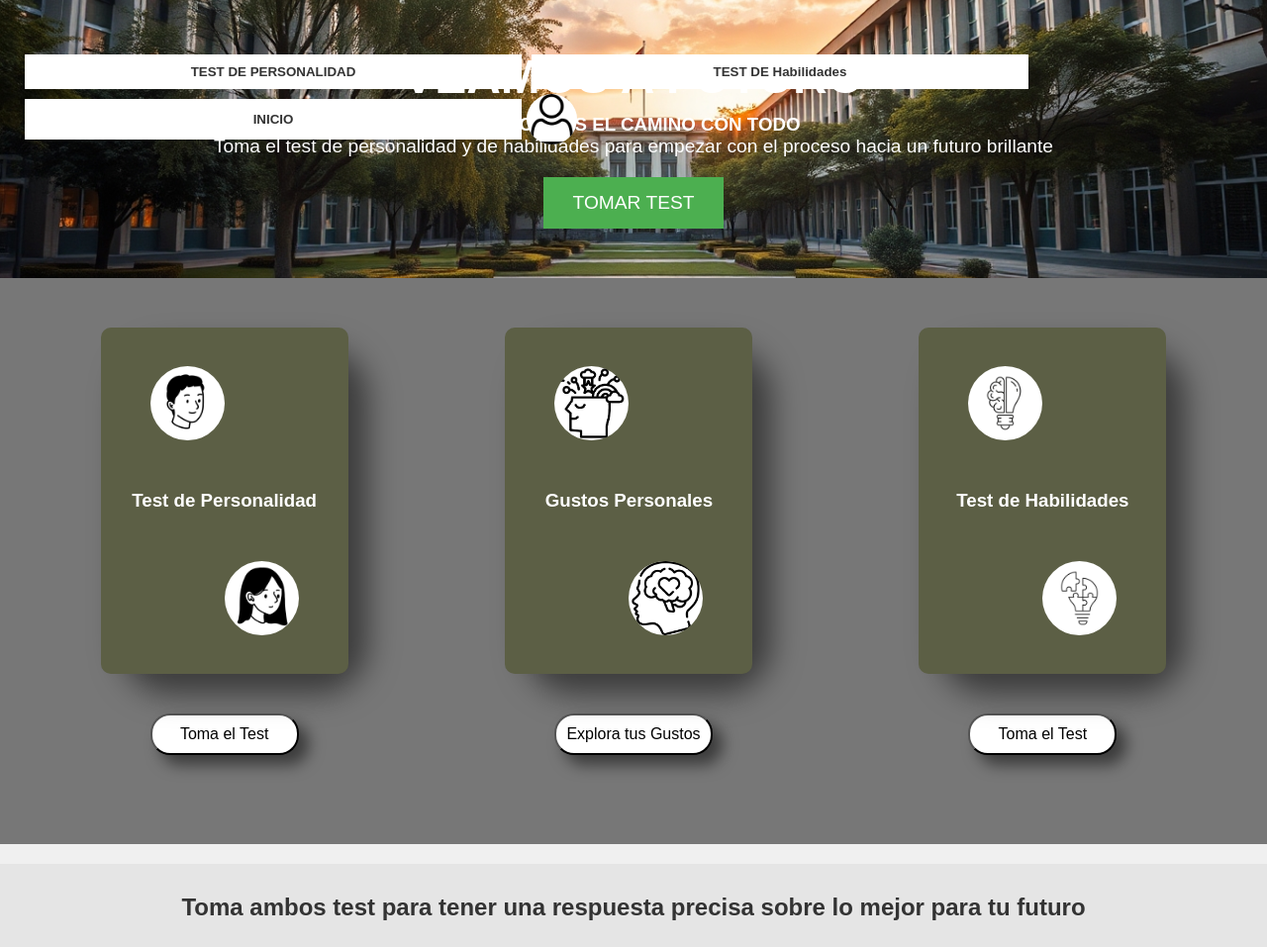
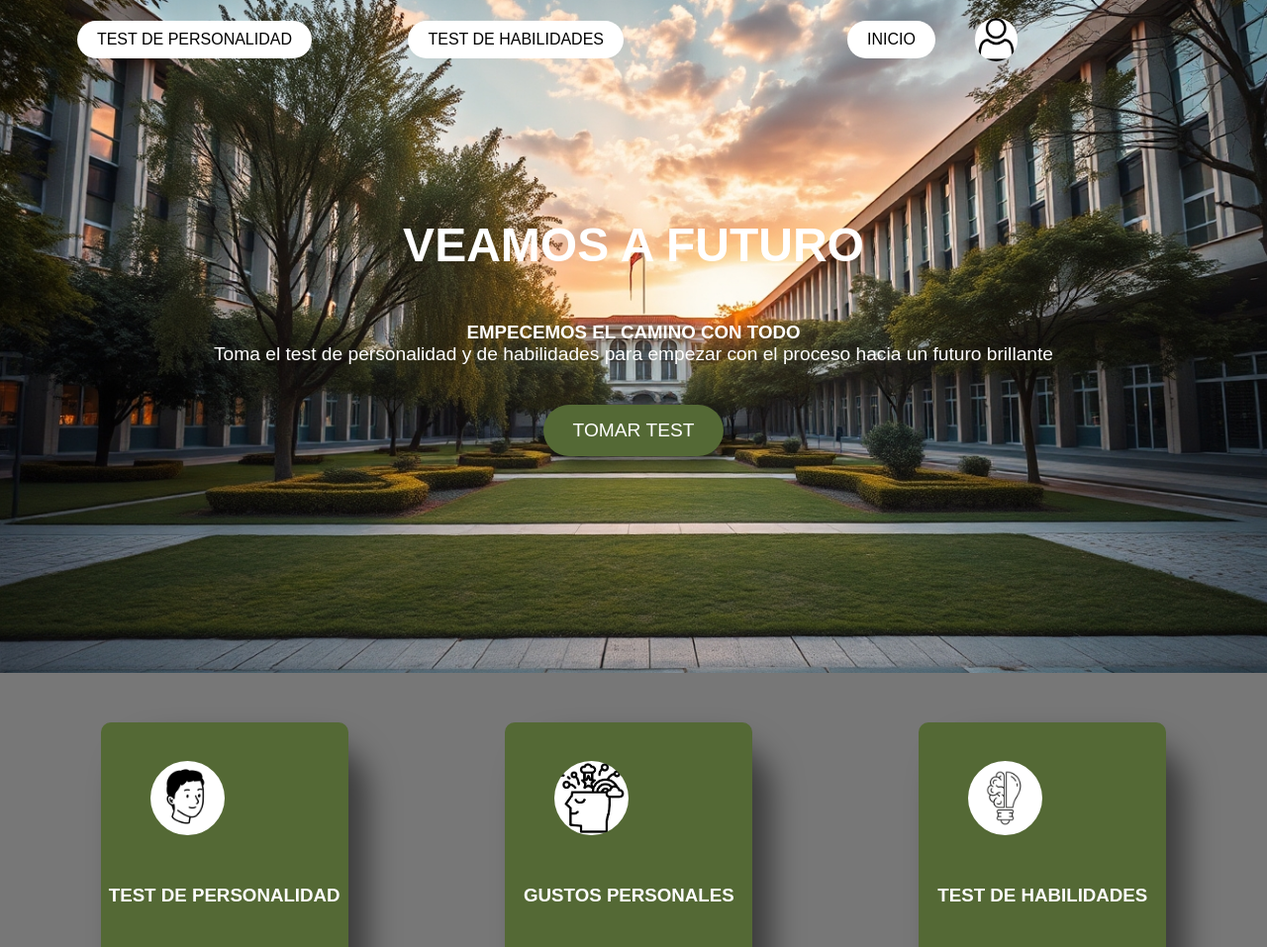
Before and after one commit to 4rchila/Hackathon, a plain HTML site: page index.html in a window 1280 px wide. Shown: the top 957 px of the page at 99% size. Drawn offline with Linux system fonts and the light colour scheme.

Commit message:
cambios nuevos en el header

```diff
--- a/index.html
+++ b/index.html
@@ -11,10 +11,12 @@
     <!-- Sección superior - Header -->
     <header class="header">
         <div class="navbar">
-            <button class="btn">TEST DE PERSONALIDAD</button>
-            <button class="btn">TEST DE Habilidades</button>
-            <button class="btn">INICIO</button>
-            <img src="/source/1077063.png" alt="imagen usuario">
+            <ul>
+                <li><a href="#" class="btn" id="left-button">TEST DE PERSONALIDAD</a></li>
+                <li><a href="#" class="btn" id="left-button">TEST DE HABILIDADES</a></li>
+                <li><a href="#" class="btn" id="right">INICIO</a></li>
+                <li><a href="#"><img src="/source/1077063.png" alt="imagen usuario" id="right"></a></li>
+              </ul>
         </div>
         <div class="hero-text">
             <h1>VEAMOS A FUTURO</h1>
@@ -31,7 +33,7 @@
             <div class="card">
                 <div class="front">
                     <img src="/source/descarga (20).jpg" alt="Imagen de un chico" class="img-first-box">
-                    <h3>Test de Personalidad</h3>
+                    <h3>TEST DE PERSONALIDAD</h3>
                     <img src="/source/descarga (21).jpg" alt="Imagen de una chica" class="img-second-box">
                 </div>
                 <div class="back">
@@ -46,7 +48,7 @@
             <div class="card">
                 <div class="front">
                     <img src="/source/descarga (24).jpg" alt="Imagen creativa" class="img-first-box">
-                    <h3>Gustos Personales</h3>
+                    <h3>GUSTOS PERSONALES</h3>
                     <img src="/source/descarga (23).jpg" alt="Imagen de gustos" class="img-second-box">
                 </div>
                 <div class="back">
@@ -61,7 +63,7 @@
             <div class="card">
                 <div class="front">
                     <img src="/source/descarga (22).jpg" alt="Imagen de habilidades" class="img-first-box">
-                    <h3>Test de Habilidades</h3>
+                    <h3>TEST DE HABILIDADES</h3>
                     <img src="/source/Download problem solving icons symbol vector elements for infographic web for free.jpg" alt="Imagen de habilidades" class="img-second-box">
                 </div>
                 <div class="back">
@@ -108,6 +110,6 @@
         <p>Creadores</p>
         <p>Contacto</p>
     </footer>
-
+<script src="./script.js"></script>
 </body>
 </html>
--- a/script.js
+++ b/script.js
@@ -0,0 +1,9 @@
+
+    window.addEventListener("scroll", function() {
+        const navbar = document.querySelector(".navbar");
+        if (window.scrollY > 100) { // Cambia 100 por la cantidad de píxeles deseada
+            navbar.classList.add("scrolled");
+        } else {
+            navbar.classList.remove("scrolled");
+        }
+    });
--- a/style.css
+++ b/style.css
@@ -15,54 +15,117 @@ body {
     background-image: url('./source/Archila_Batz_German_Juan_Carlos_Necesito_una_imagen_reailista__de_un_paisaje_unive_c93f9c6b-5648-474c-8338-c7dd45ed1f49.png');
     background-size: cover;
     background-position: center;
+    background-repeat: no-repeat;
     text-align: center;
     padding: 50px 20px;
     color: white;
+    height: 680px; /* Ajusta la altura del header como desees */
+    width: 100%; /* Ancho completo */
+}
+header .hero-text
+{
+    align-content: center;
+    height: 100%;
+    width: 100%;
+
+}
+.navbar {
+    position: fixed;
+    left: 0;
+    right: 0;
+    top: 0;
+    z-index: 1000;
+    width: 100%;
+    height: 80px;
+    padding: 10px;
+    display: flex; /* Asegura el uso de flexbox */
+    align-items: center; /* Centra los elementos verticalmente */
+    justify-content: center; /* Centra los elementos horizontalmente */
+    transition: background-color 0.8s ease;
+    background-color: transparent; /* Fondo para ver el cambio */
 }
 
-.navbar {
-    position: fixed;
+.navbar ul {
+    width: 100%;
+    list-style-type: none;
+    margin: 0;
+    padding: 0;
     display: grid;
-    grid-template-columns: 1fr 1fr ;
-    justify-content: space-between;
-    margin-bottom: 20px;
-    z-index: 1000;
+    grid-template-columns: repeat(4, 1fr);
+    justify-content: space-around;
+    align-items: center; /* Alinea los elementos de la lista verticalmente */
 }
+
+.navbar ul li {
+    margin: 0 10px;
+}
+
+.navbar ul li a, .navbar .btn {
+    text-decoration: none;
+    padding: 10px 20px;
+    border-radius: 5px;
+    transition: background-color 0.3s;
+    display: flex;
+    align-items: center; /* Alinea el texto en el centro verticalmente */
+    border-radius: 50px;
+    color: black;
+}
+.navbar .btn
+{
+    background-color: white;
+}
+.navbar ul li a {
+    text-decoration: none;
+    color: white;
+    padding: 10px 20px;
+    border-radius: 5px;
+    transition: background-color 0.3s;
+}
+
+  .navbar.scrolled {
+    background-color:#546935;
+    width: 100%;
+    border-radius: 0 0 30px 30px;
+}
+  .navbar ul li a:hover {
+    background-color: #777;
+  }
+
 .navbar img
 {
+    align-self: self-start;
     height: auto;
-    width: 10%;
+    width: 17%;
     background-color: white;
     border-radius:50px ;
+    object-fit: cover;
 }
-
-.navbar .btn {
-    background-color: #ffffff;
-    color: #333;
-    border: none;
-    padding: 10px 20px;
-    margin: 5px;
-    cursor: pointer;
-    font-weight: bold;
+#left-button{
+    justify-self: right;
 }
-
+#right{
+    justify-self: right;
+}
 .hero-text h1 {
     font-size: 3rem;
-    margin-bottom: 10px;
+    margin-bottom: 50px;
 }
 
 .hero-text p {
     font-size: 1.2rem;
+    margin-bottom: 20px;
 }
 
 .cta-btn {
-    background-color: #4CAF50;
+    background-color: #546935;
     color: white;
     padding: 15px 30px;
     border: none;
     cursor: pointer;
     font-size: 1.2rem;
     margin-top: 20px;
+    border-radius: 50px;
+     box-shadow: 10px 10px 15px rgba(0, 0, 0, 0.5);
 }
 
 /* Sección de tests */
@@ -114,7 +177,7 @@ body {
 }
 
 .front {
-    background-color: hsl(67, 16%, 32%); /* Color del frente */
+    background-color: #546935;
     color: white;
 }
 
```
